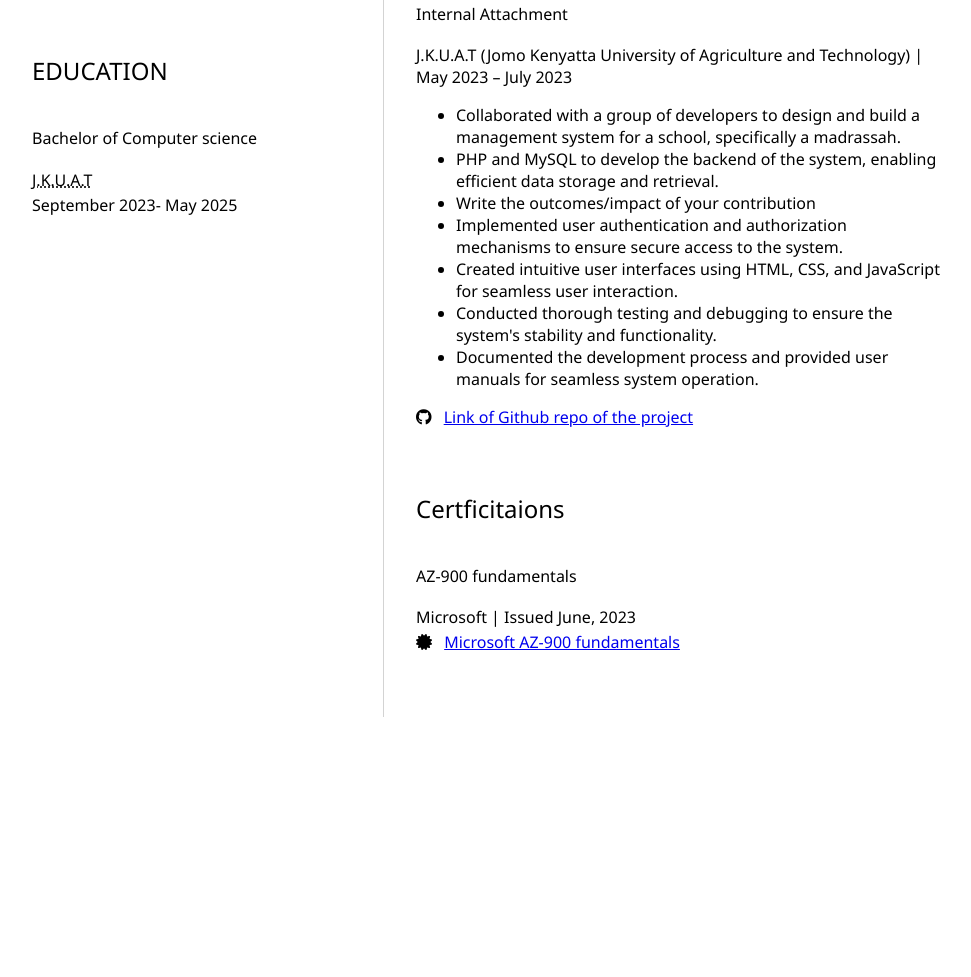
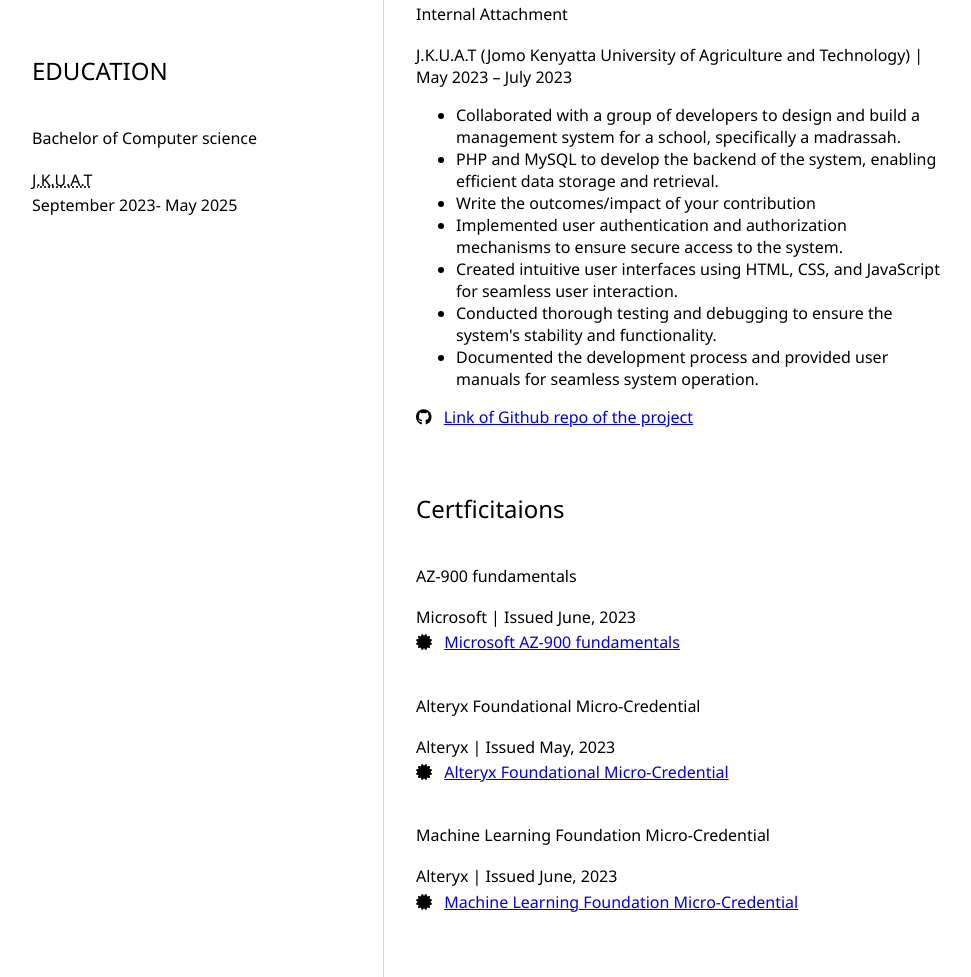
Before and after one commit to Habib-Ashraf-Hassan/myresume, a plain HTML site: page index.html in a window 1280 px wide. Shown: the part 879-1856 px from the top of the page, without its empty margins (160-1131 px from the left). Before the commit the page ends 1596 px from the top, so only its background shows below. Drawn offline with Linux system fonts and the light colour scheme.

Commit message:
added alteryx cert on micro-credentials

```diff
--- a/index.html
+++ b/index.html
@@ -113,6 +113,27 @@
                         <i class="fa fa-certificate"></i>
                         <a href="https://www.credly.com/badges/f665e65b-2c8b-4843-8cd4-f0e2e5d48133/public_url">Microsoft AZ-900 fundamentals</a>
                     </p>
+                    <br>
+                    <h3>Alteryx Foundational Micro-Credential</h3>
+                    <p>
+                        Alteryx | Issued May, 2023
+                    </p>
+                    <p>
+                        <!-- <i class="fa fa-paper" aria-hidden="true"></i> -->
+                        <i class="fa fa-certificate"></i>
+                        <a href="https://www.credly.com/badges/1f701d17-6acd-4c37-b097-4bbc3ea8f339/public_url">Alteryx Foundational Micro-Credential</a>
+                    </p>
+
+                    <br>
+                    <h3>Machine Learning Foundation Micro-Credential</h3>
+                    <p>
+                        Alteryx | Issued June, 2023
+                    </p>
+                    <p>
+                        <!-- <i class="fa fa-paper" aria-hidden="true"></i> -->
+                        <i class="fa fa-certificate"></i>
+                        <a href="https://www.credly.com/badges/2855a036-9bc0-449e-b3d3-0368df362c86/public_url">Machine Learning Foundation Micro-Credential</a>
+                    </p>
 
 
 
```
